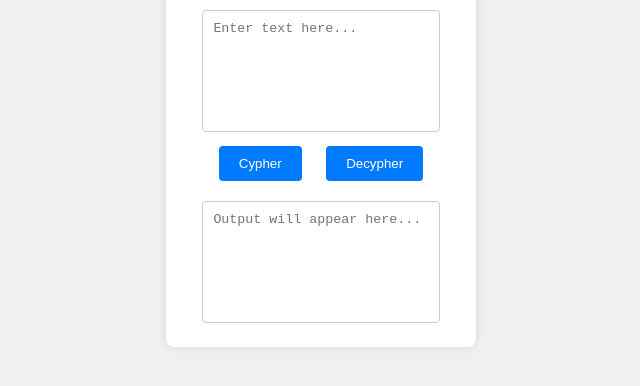
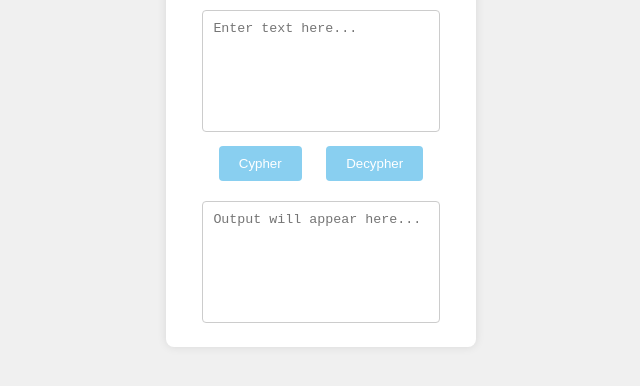
Before and after one commit to LiDNY/KoteykasCypher, a plain HTML site: page index.html in a window 1280 px wide. Shown: the part 276-662 px from the top of the page, without its empty margins (319-959 px from the left). Drawn offline with Linux system fonts and the light colour scheme.

Commit message:
Update styles.css

```diff
--- a/styles.css
+++ b/styles.css
@@ -31,7 +31,7 @@ button {
     padding: 10px 20px;
     border: none;
     border-radius: 4px;
-    background-color: #007BFF;
+    background-color: #89CFF0;
     color: white;
     cursor: pointer;
 }
```
